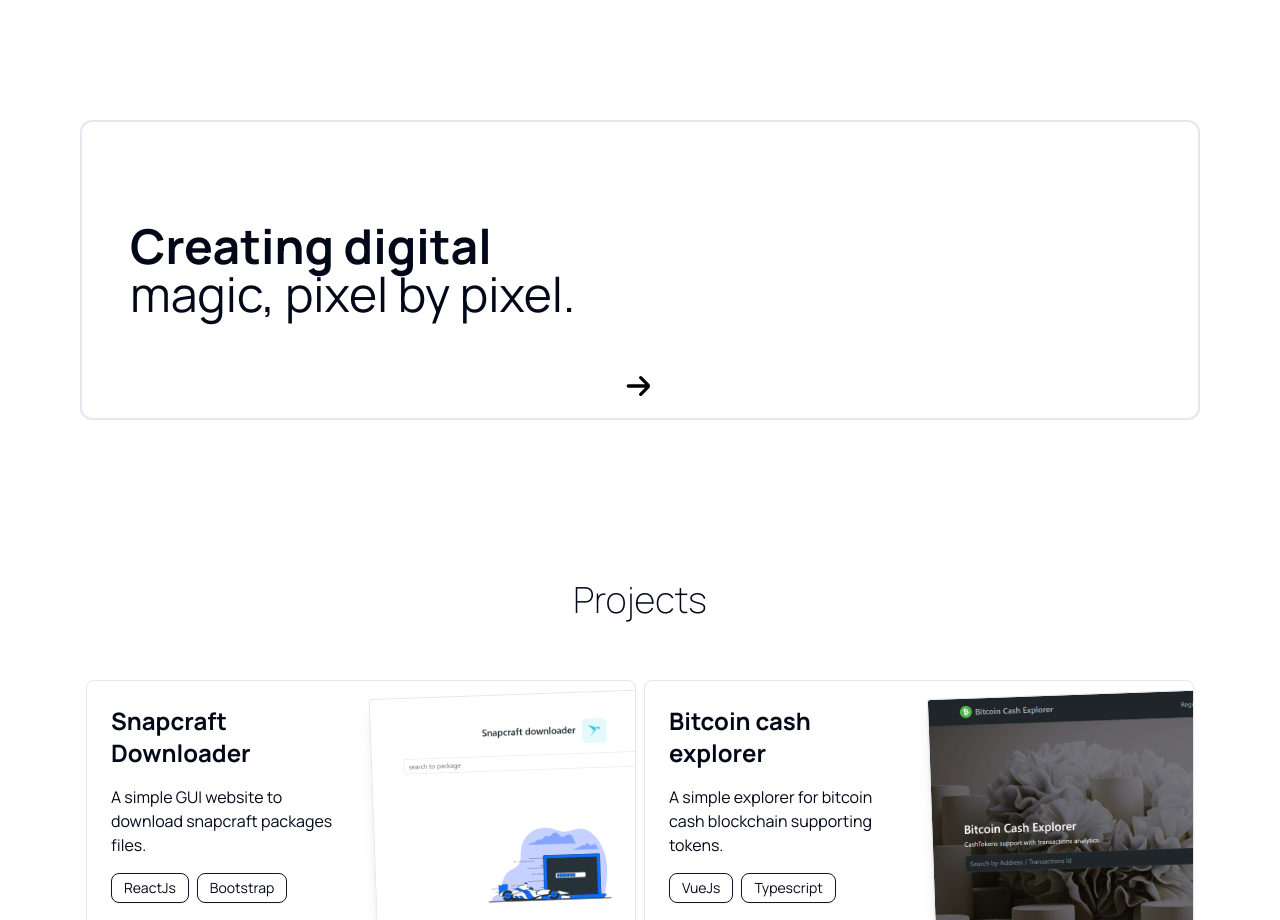
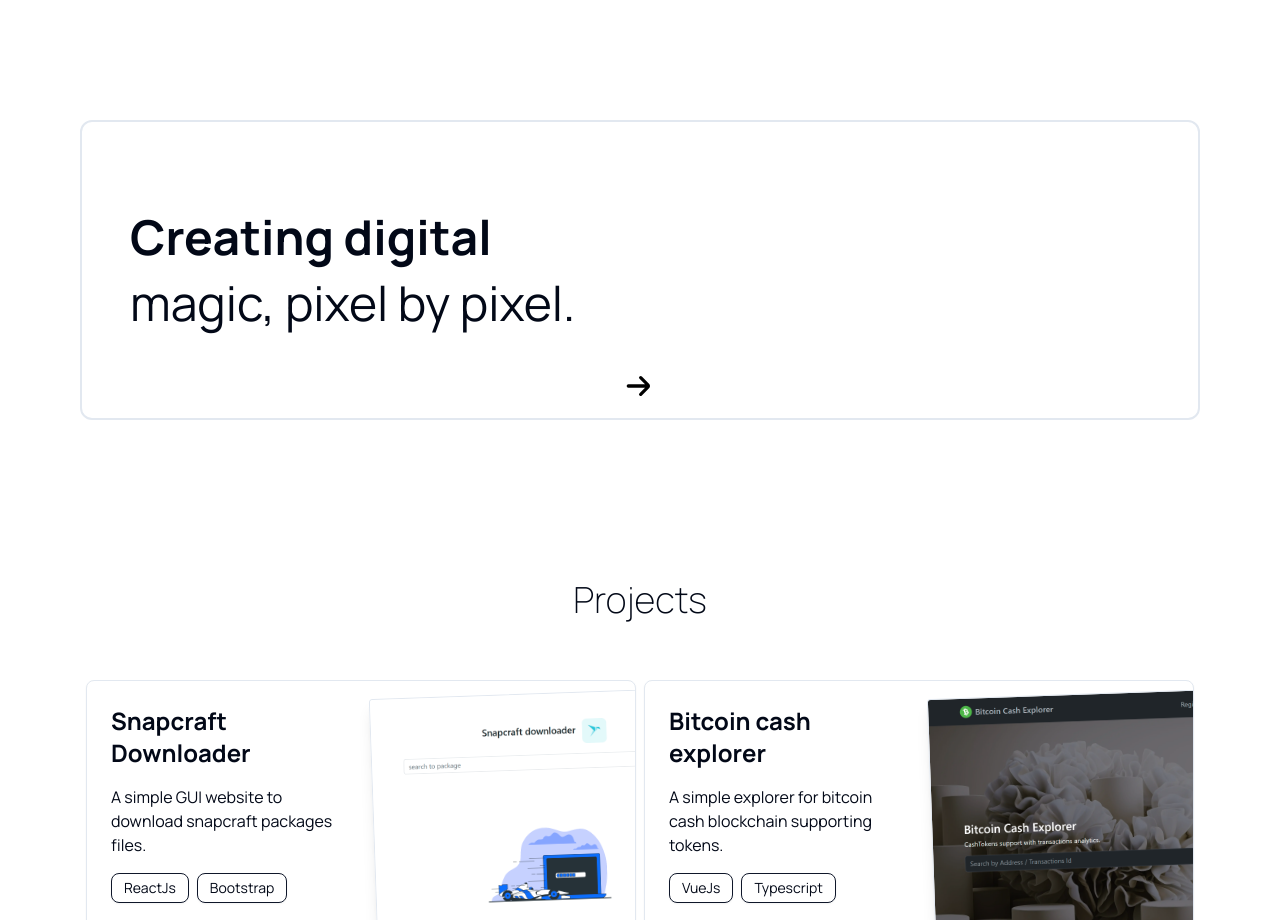
Before and after one commit to salemkode/My-website, a Next.js app: page / in a window 1280 px wide. Shown: the part 840-1760 px from the top of the page. Built offline with nearby package versions, Linux system fonts and the light colour scheme.

Commit message:
Change line height in about section.

```diff
--- a/src/app/components/section/AboutSection.tsx
+++ b/src/app/components/section/AboutSection.tsx
@@ -56,7 +56,7 @@ const AboutSection: React.FC = () => {
   return (
     <div className="container flex w-full justify-center py-40">
       <div
-        className="relative mx-auto h-[300px] w-full rounded-xl border-2 py-8 font-display text-2xl sm:text-3xl md:text-5xl"
+        className="relative mx-auto h-[300px] w-full rounded-xl border-2 py-8 font-display text-2xl sm:text-3xl md:text-5xl  md:leading-snug"
         onMouseEnter={handleMouseEnter}
         onMouseLeave={handleMouseLeave}
         onPointerMove={handleMouseMove}
```
